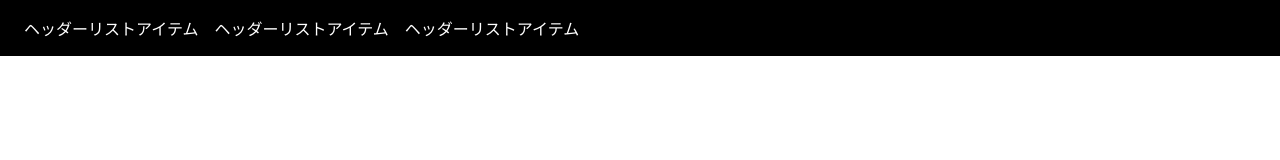
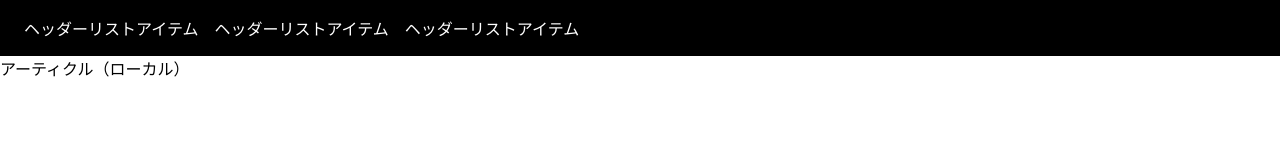
Before and after one commit to koji-001/vite, a website built with Vite: page index.html in a window 1280 px wide. Built offline with nearby package versions, Linux system fonts and the light colour scheme.

Commit message:
アーティクルの文字の修正

```diff
--- a/index.html
+++ b/index.html
@@ -19,11 +19,10 @@
     </header>
 
     <main>
-      <article></article>
+      <article>アーティクル（ローカル）</article>
     </main>
 
-    <footer>
-    </footer>
+    <footer></footer>
     <script type="module" src="./src/js/main.js"></script>
   </body>
 </html>
```
